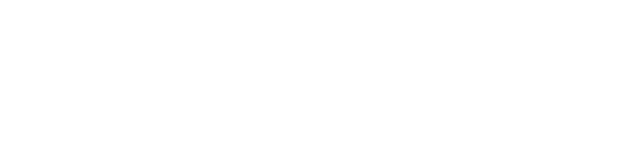
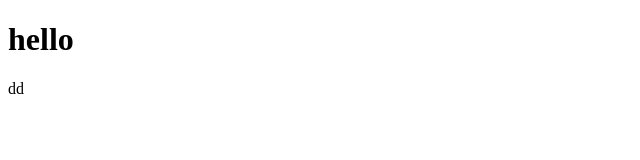
Before and after one commit to nineuito/layout_my-bike, a plain HTML site: page src/index.html in a window 1280 px wide. Shown: the whole page, without its empty margins (0-640 px from the left). Drawn offline with Linux system fonts and the light colour scheme.

Commit message:
add base structure

```diff
--- a/src/index.html
+++ b/src/index.html
@@ -6,6 +6,6 @@
     <title>Document</title>
   </head>
   <body>
-
+    <h1>hello</h1>dd
   </body>
 </html>
```
Also changed, not shown: 1 other file. Lines whose indentation alone changed are shown as unchanged.
